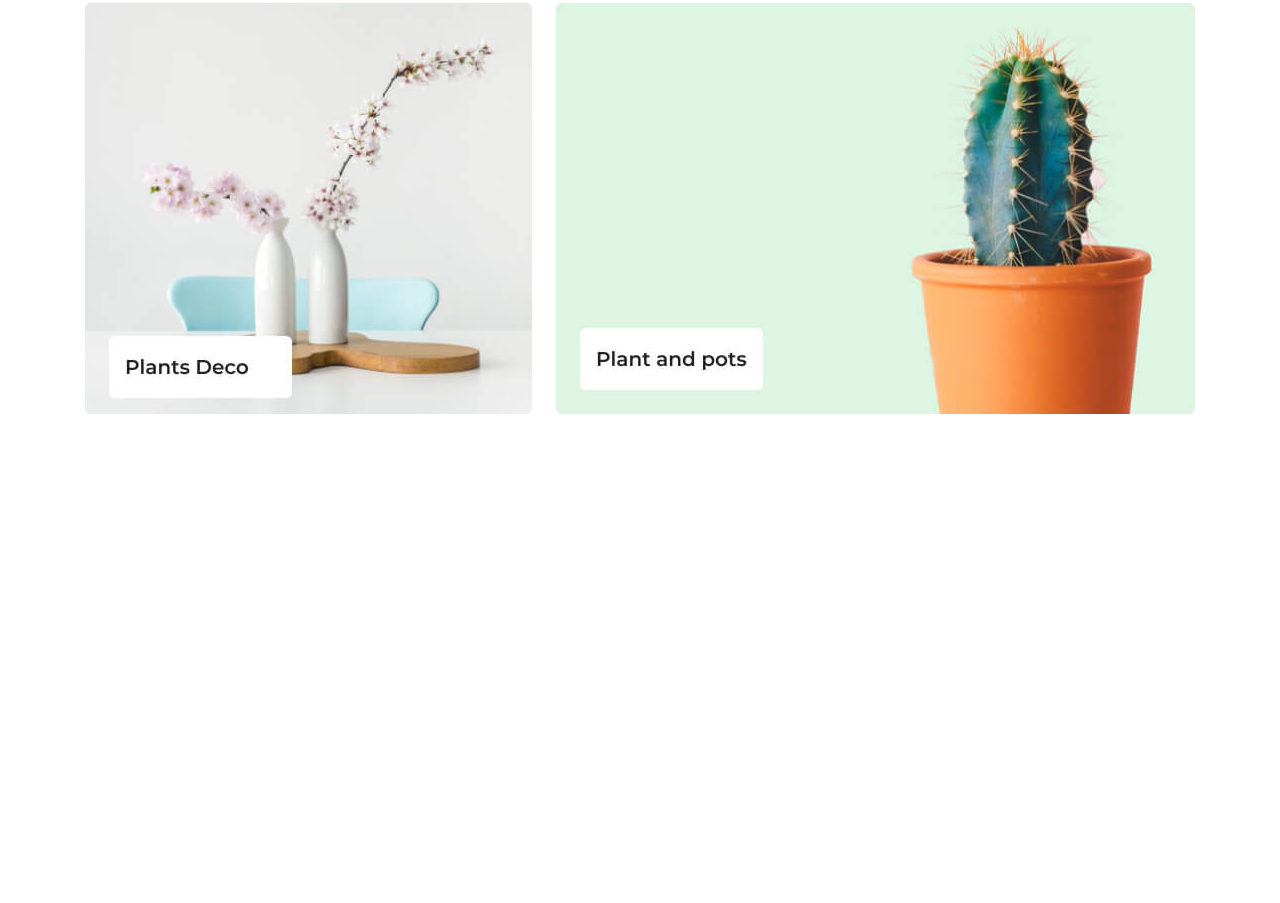
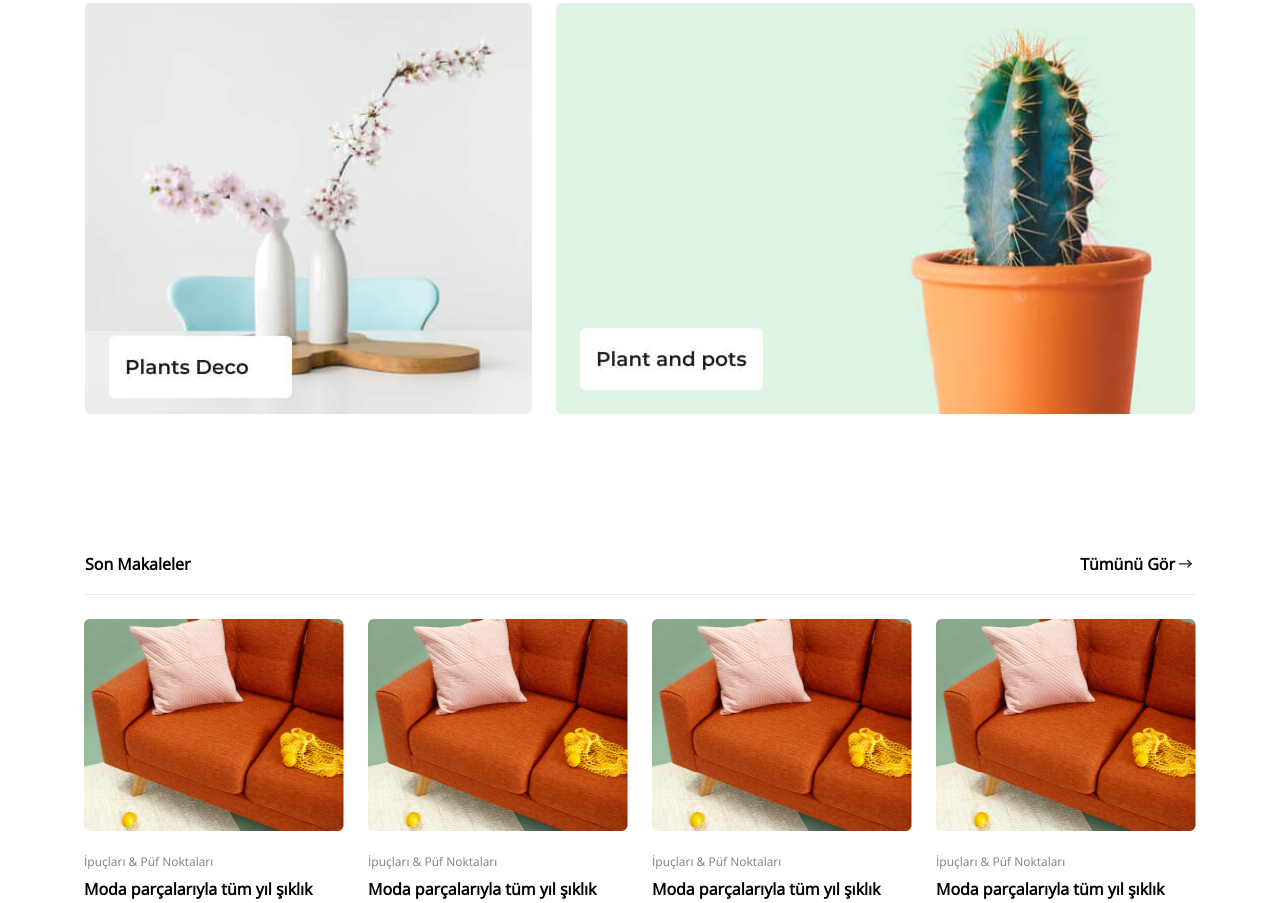
Before and after one commit to Turcute/ecommerce-page, a plain HTML site: page index.html in a window 1280 px wide. Shown: the part 3579-4482 px from the top of the page. Before the commit the page ends 4129 px from the top, so only its background shows below. Drawn offline with nearby package versions, Linux system fonts and the light colour scheme.

Commit message:
feat: Latest Articles section complete

```diff
--- a/assets/css/ecommerce.css
+++ b/assets/css/ecommerce.css
@@ -225,14 +225,15 @@ header img {
   line-height: 32px;
   letter-spacing: 0px;
 }
+
 /* Sofa Armin End */
 
 /* Featured Products v2 Start */
-.featured-v2-h3{
+.featured-v2-h3 {
   margin-bottom: 20px;
 }
 
-.featured-v2{
+.featured-v2 {
   border-top: 1px solid #EAEAEA;
   padding-top: 24px;
   display: flex;
@@ -241,7 +242,60 @@ header img {
   margin-bottom: 136px;
 }
 
-.featured-v2 img{
+.featured-v2 img {
   display: block;
 }
+
 /* Featured Products v2 End */
+
+/* Latest Articles Start */
+.latest-content{
+  display: flex;
+  justify-content: center;
+  align-items: center;
+  gap: 24px;
+}
+
+.latest-h3 {
+  font-family: "Montserrat";
+  font-weight: 600;
+  font-size: 20px;
+  line-height: 30px;
+  letter-spacing: 0px;
+  border-bottom: 1px solid #EAEAEA;
+  margin-bottom: 24px;
+  padding-bottom: 16px;
+  display: flex;
+  justify-content: space-between;
+  align-items: center;
+}
+
+.latest-section a {
+  background: url(../img/arrow.svg) no-repeat;
+  background-position: right center;
+  text-decoration: none;
+  color: inherit;
+  padding-right: 20px;
+}
+
+.latest-section img{
+  margin-bottom: 16px;
+}
+
+.latest-section p {
+  font-family: "Open Sans";
+  font-weight: 400;
+  font-size: 12px;
+  line-height: 21px;
+  letter-spacing: 0px;
+  margin-bottom: 3px;
+  color: #807E7E;
+}
+
+.latest-section h3 {
+  font-family: "Open Sans";
+  font-weight: 600;
+  font-size: 16px;
+  line-height: 28px;
+  letter-spacing: 0px;
+}
--- a/index.html
+++ b/index.html
@@ -114,13 +114,48 @@
       <!-- Featured Products v2 Start -->
       <h3 class="featured-v2-h3">Öne Çıkan Ürünler</h3>
       <section class="featured-v2">
-         <img src="assets/img/sofa-card.jpg" alt="">
-         <img src="assets/img/sofa-black.jpg" alt="">
-         <img src="assets/img/card-flower.jpg" alt="">
-         <img src="assets/img/cactus.jpg" alt="">
+        <img src="assets/img/sofa-card.jpg" alt="Sandalye">
+        <img src="assets/img/sofa-black.jpg" alt="Siyah Sandalye">
+        <img src="assets/img/card-flower.jpg" alt="Çiçek">
+        <img src="assets/img/cactus.jpg" alt="Kaktüs">
       </section>
       <!-- Featured Products v2 End-->
 
+      <!-- Latest Articles Start -->
+      <section class="latest-section">
+        <h3 class="latest-h3">Son Makaleler <a href="">Tümünü Gör</a> </h3>
+        <div class="latest-content">
+          <div>
+            <img src="assets/img/kırmızı-koltuk.jpg" alt="Kırmızı
+        Koltuk">
+            <p>İpuçları & Püf Noktaları</p>
+            <h3>Moda parçalarıyla tüm yıl şıklık</h3>
+          </div>
+
+          <div>
+            <img src="assets/img/kırmızı-koltuk.jpg" alt="Kırmızı
+        Koltuk">
+            <p>İpuçları & Püf Noktaları</p>
+            <h3>Moda parçalarıyla tüm yıl şıklık</h3>
+          </div>
+
+          <div>
+            <img src="assets/img/kırmızı-koltuk.jpg" alt="Kırmızı
+        Koltuk">
+            <p>İpuçları & Püf Noktaları</p>
+            <h3>Moda parçalarıyla tüm yıl şıklık</h3>
+          </div>
+
+          <div>
+            <img src="assets/img/kırmızı-koltuk.jpg" alt="Kırmızı
+        Koltuk">
+            <p>İpuçları & Püf Noktaları</p>
+            <h3>Moda parçalarıyla tüm yıl şıklık</h3>
+          </div>
+        </div>
+
+
+      </section>
 
 
 
```
Also changed, not shown: assets/img/kırmızı-koltuk.jpg (added), assets/img/sarı sandalye.jpg (added), assets/img/sarı-koltuk.jpg (added), assets/img/tablo.jpg (added). Lines whose indentation alone changed are shown as unchanged.
